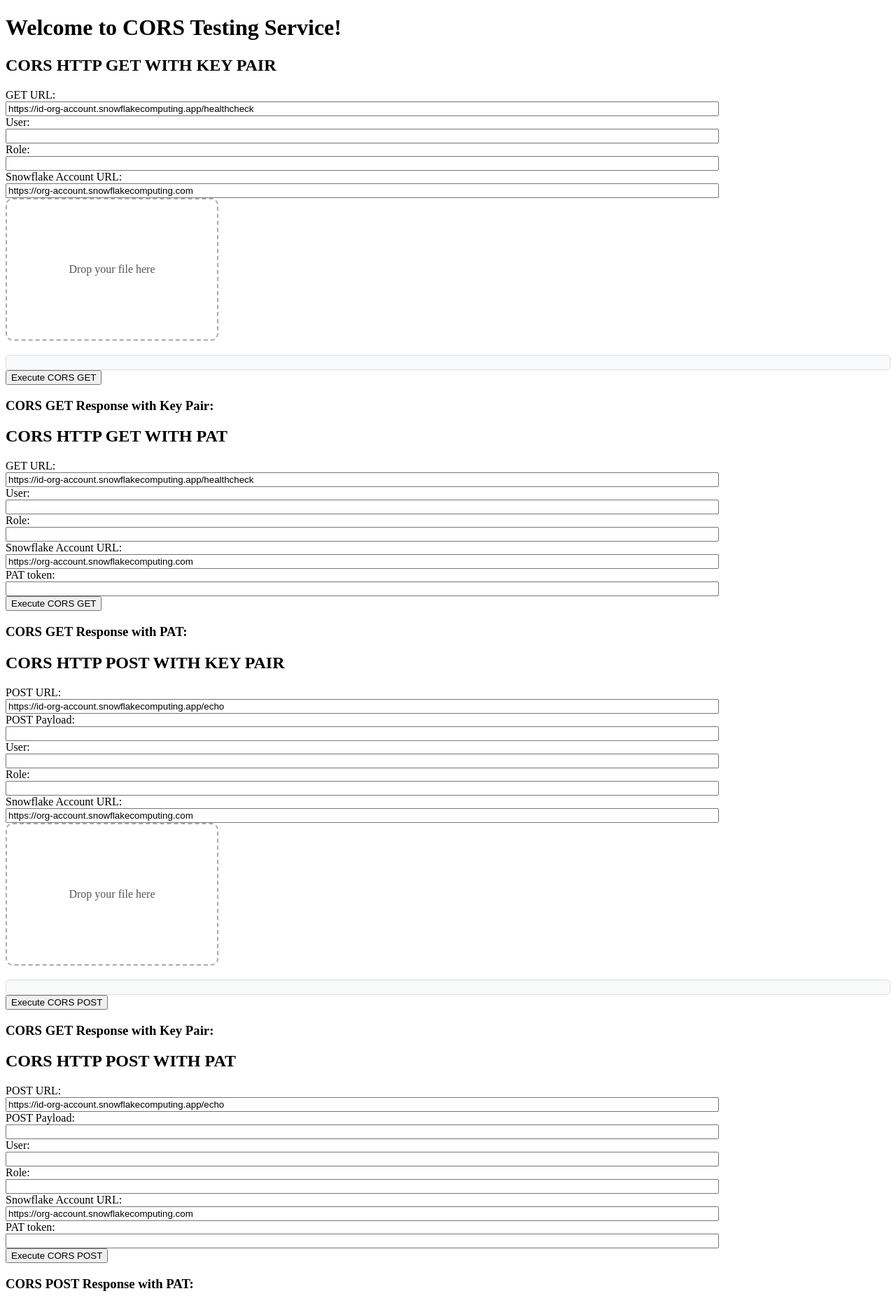
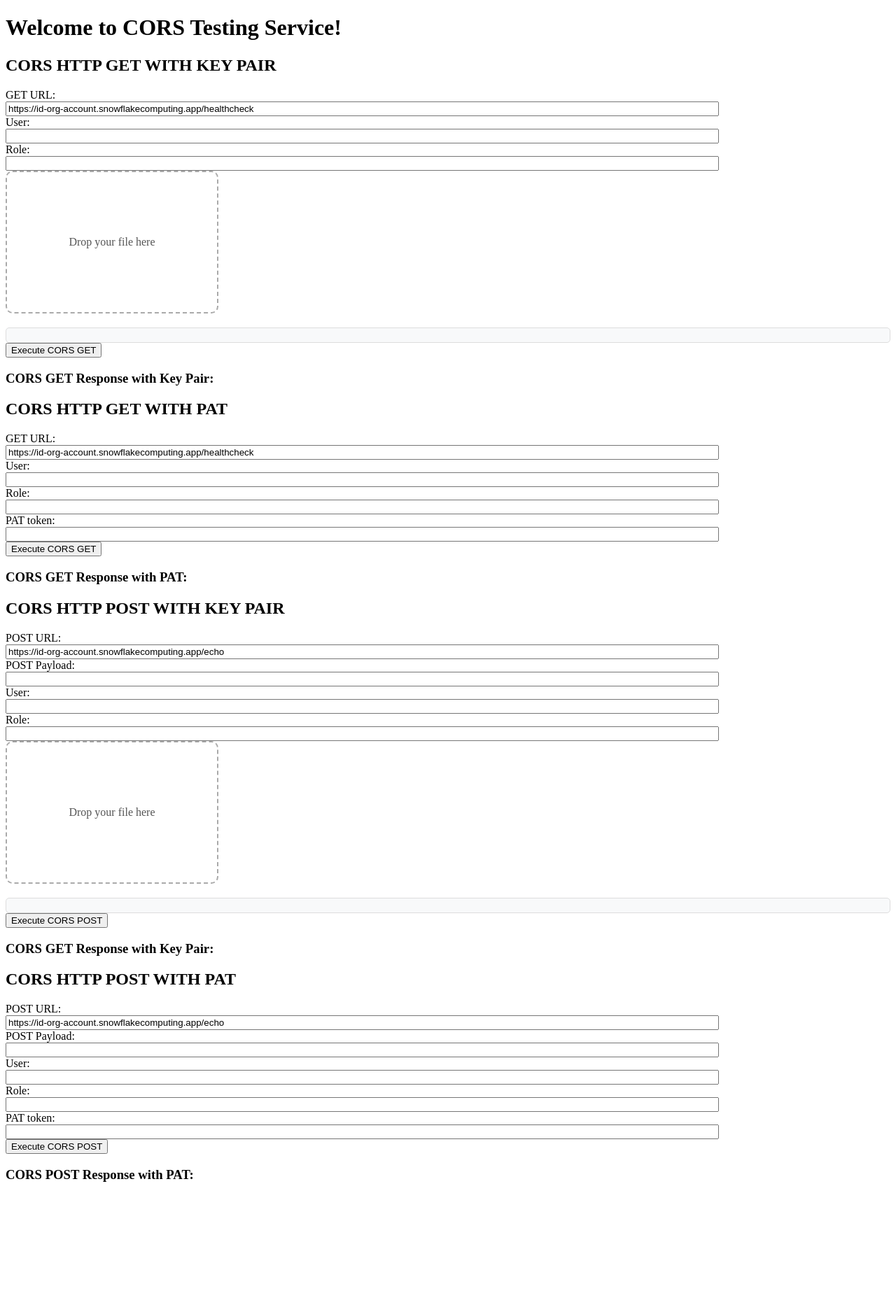
Before and after one commit to Snowflake-Labs/spcs-templates, a Flask app: page /ui in a window 1280 px wide. Shown: the whole page at 70% size. After the commit the page ends 1689 px from the top, so only its background shows below. Run offline with Flask 3, Linux system fonts and the light colour scheme.

Commit message:
use SNOWFLAKE_HOST

```diff
--- a/ingress-cors/cors_app/echo_service.py
+++ b/ingress-cors/cors_app/echo_service.py
@@ -16,6 +16,7 @@
 SERVICE_HOST = os.getenv('SERVER_HOST', '0.0.0.0')
 SERVICE_PORT = os.getenv('SERVER_PORT', 8888)
 CHARACTER_NAME = os.getenv('CHARACTER_NAME', 'I')
+snowflake_account_url = os.getenv('SNOWFLAKE_HOST')
 
 
 def get_logger(logger_name):
@@ -100,7 +101,7 @@
             logger.error("Failed getting private key. ")
     return p8
 
-def token_exchange(token, role, endpoint, snowflake_account_url, isPat):
+def token_exchange(token, role, endpoint, isPat):
     scope_role = f'session:role:{role}'
     scope = f'{scope_role} {endpoint}'
 
@@ -119,14 +120,14 @@
         }
 
     logger.info(data)
-    response = _do_token_exchange(data, snowflake_account_url)
+    response = _do_token_exchange(data)
     return response.text
 
-def _do_token_exchange(data, snowflake_account_url) -> requests.Response:
-    url = f'{snowflake_account_url}/oauth/token'
+def _do_token_exchange(data) -> requests.Response:
+    url = f'https://{snowflake_account_url}/oauth/token'
     response = requests.post(url, data=data, verify=False)
     logger.info("snowflake jwt response code : %s" % response.status_code)
-    assert 200 == response.status_code, "unable to get snowflake token"
+    assert 200 == response.status_code, f"unable to get snowflake token from {url}, status code={response.status_code}"
     return response
 
 
@@ -139,20 +140,18 @@
         user = data.get("user")
         role = data.get("role")
         isPat = data.get("isPat")
-        snowflake_account_url = data.get("snowflake_account_url")
-        snowflake_account_hostname = snowflake_account_url[8:]
-        account = snowflake_account_hostname.split('.')[0]
+        account = snowflake_account_url.split('.')[0]
         logger.debug(f'Account from Snowflake Account URL: {account}')
         endpoint = data.get("endpoint")
         key = data.get("key")
         if isPat:
             snowflake_jwt = token_exchange(key, role=role, endpoint=endpoint,
-                    snowflake_account_url=snowflake_account_url, isPat=isPat)
+                    isPat=isPat)
         else:
             token = JWTGenerator(account, user, key, timedelta(minutes=59),
                 timedelta(minutes=54)).get_token()
             snowflake_jwt = token_exchange(token, role=role, endpoint=endpoint,
-                    snowflake_account_url=snowflake_account_url, isPat=isPat)
+                    isPat=isPat)
 
         return snowflake_jwt
 
--- a/ingress-cors/cors_app/templates/basic_ui.html
+++ b/ingress-cors/cors_app/templates/basic_ui.html
@@ -49,8 +49,6 @@
       <input type="text" id="user" name="user"><br>
       <label for="role">Role:</label><br>
       <input type="text" id="role" name="role"><br>
-      <label for="snowflake_account_url">Snowflake Account URL:</label><br>
-      <input type="text" id="snowflake_account_url" name="snowflake_account_url" value="https://org-account.snowflakecomputing.com"><br>
       <div id="get-drop-zone" class="drop-zone">Drop your file here</div>
       <div id="get-private-key" class="private-key"></div>
     </form>
@@ -69,8 +67,6 @@
       <input type="text" id="user_pat" name="user_pat"><br>
       <label for="role_pat">Role:</label><br>
       <input type="text" id="role_pat" name="role_pat"><br>
-      <label for="snowflake_account_url_pat">Snowflake Account URL:</label><br>
-      <input type="text" id="snowflake_account_url_pat" name="snowflake_account_url_pat" value="https://org-account.snowflakecomputing.com"><br>
       <label for="get_pat_token">PAT token:</label><br>
       <input type="text" id="get_pat_token" name="get_pat_token"><br>
     </form>
@@ -91,8 +87,6 @@
       <input type="text" id="post_user" name="post_user"><br>
       <label for="post_role">Role:</label><br>
       <input type="text" id="post_role" name="post_role"><br>
-      <label for="post_snowflake_account_url">Snowflake Account URL:</label><br>
-      <input type="text" id="post_snowflake_account_url" name="post_snowflake_account_url" value="https://org-account.snowflakecomputing.com"><br>
       <div id="post-drop-zone" class="drop-zone">Drop your file here</div>
       <div id="post-private-key" class="private-key"></div>
     </form>
@@ -113,8 +107,6 @@
       <input type="text" id="post_user_pat" name="post_user_pat"><br>
       <label for="post_role_pat">Role:</label><br>
       <input type="text" id="post_role_pat" name="post_role_pat"><br>
-      <label for="post_snowflake_account_url_pat">Snowflake Account URL:</label><br>
-      <input type="text" id="post_snowflake_account_url_pat" name="post_snowflake_account_url_pat" value="https://org-account.snowflakecomputing.com"><br>
       <label for="post_pat_token">PAT token:</label><br>
       <input type="text" id="post_pat_token" name="post_pat_token"><br>
     </form>
@@ -197,29 +189,26 @@
       const url = document.getElementById("cors_get_input_url").value;
       const user = document.getElementById("user").value;
       const role = document.getElementById("role").value.toUpperCase();
-      const snowflakeAccountUrl = document.getElementById("snowflake_account_url").value;
 
       const privateKey = document.getElementById("get-private-key").textContent;
-      return executeCorsGetWithoutToken(url, user, role, snowflakeAccountUrl, false, privateKey)
+      return executeCorsGetWithoutToken(url, user, role, false, privateKey)
     }
 
     async function executeCorsGetWithPat() {
       const url = document.getElementById("cors_get_input_url_pat").value;
       const user = document.getElementById("user_pat").value;
       const role = document.getElementById("role_pat").value.toUpperCase();
-      const snowflakeAccountUrl = document.getElementById("snowflake_account_url_pat").value;
 
       const patToken = document.getElementById("get_pat_token").value;
-      return executeCorsGetWithoutToken(url, user, role, snowflakeAccountUrl, true, patToken)
+      return executeCorsGetWithoutToken(url, user, role, true, patToken)
     }
 
-    async function executeCorsGetWithoutToken(url, user, role, snowflakeAccountUrl, isPat, key) {
+    async function executeCorsGetWithoutToken(url, user, role, isPat, key) {
       try {
         const tokenRequestData = {
           user,
           endpoint: new URL(url).hostname,
           role,
-          snowflake_account_url: snowflakeAccountUrl,
           key: key,
           isPat: isPat
         };
@@ -252,10 +241,9 @@
       const payload = document.getElementById("cors_post_input_payload").value;
       const user = document.getElementById("post_user").value;
       const role = document.getElementById("post_role").value.toUpperCase();
-      const snowflakeAccountUrl = document.getElementById("post_snowflake_account_url").value;
 
       const privateKey = document.getElementById("post-private-key").textContent;
-      return executeCorsPostWithoutToken(url, payload, user, role, snowflakeAccountUrl, false, privateKey)
+      return executeCorsPostWithoutToken(url, payload, user, role, false, privateKey)
     }
 
     async function executeCorsPostWithPat() {
@@ -263,19 +251,17 @@
       const payload = document.getElementById("cors_post_input_payload_pat").value;
       const user = document.getElementById("post_user_pat").value;
       const role = document.getElementById("post_role_pat").value.toUpperCase();
-      const snowflakeAccountUrl = document.getElementById("post_snowflake_account_url_pat").value;
 
       const patToken = document.getElementById("post_pat_token").value;
-      return executeCorsPostWithoutToken(url, payload, user, role, snowflakeAccountUrl, true, patToken)
+      return executeCorsPostWithoutToken(url, payload, user, role, true, patToken)
     }
 
-    async function executeCorsPostWithoutToken(url, payload, user, role, snowflakeAccountUrl, isPat, key) {
+    async function executeCorsPostWithoutToken(url, payload, user, role, isPat, key) {
       try {
         const tokenRequestData = {
           user,
           endpoint: new URL(url).hostname,
           role,
-          snowflake_account_url: snowflakeAccountUrl,
           key: key,
           isPat: isPat
         };
```
